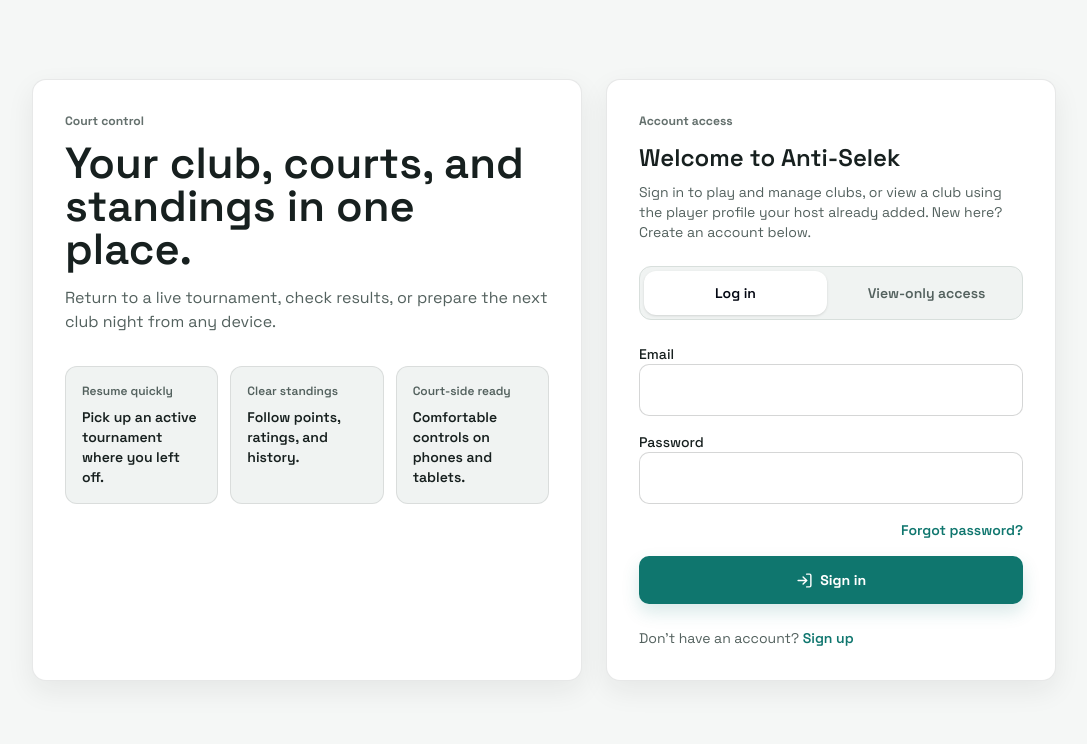
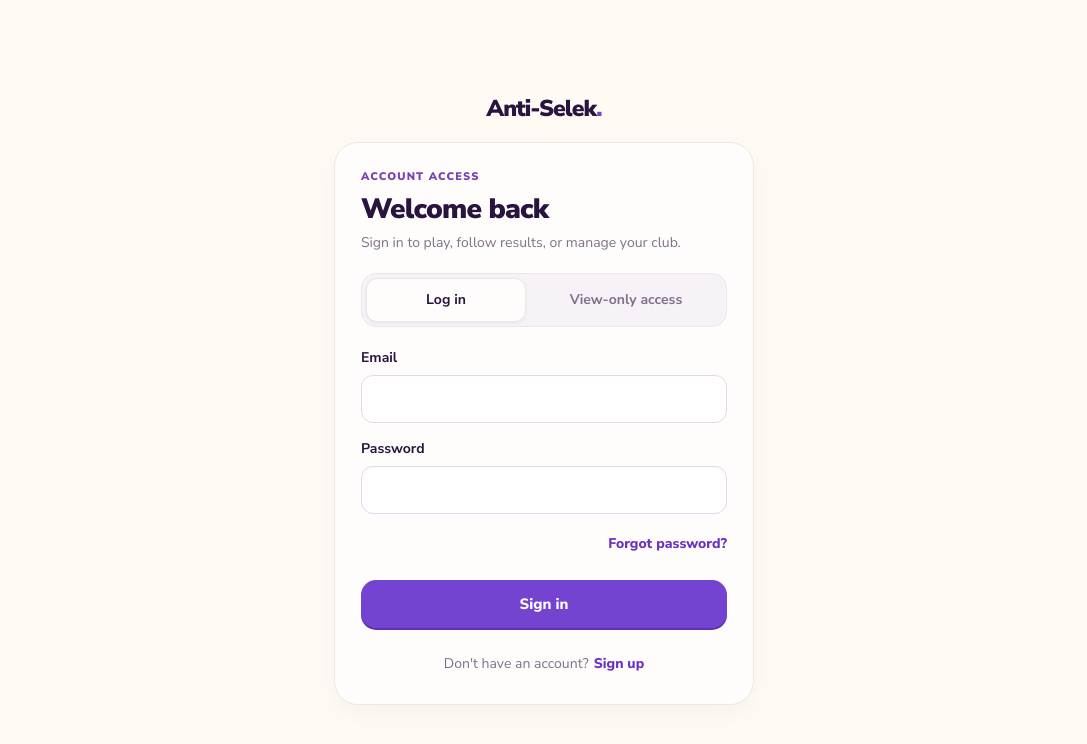
Before and after one commit to luqkiiim/anti-selek, a Next.js app: page /signin in a window 1280 px wide. Shown: the top 744 px of the page, without its empty margins (96-1183 px from the left). Built offline with nearby package versions, Linux system fonts and the light colour scheme.

Commit message:
Style sign-in to match PrototypeApp

```diff
--- a/src/app/signin/page.tsx
+++ b/src/app/signin/page.tsx
@@ -4,7 +4,6 @@
 import { Suspense, useState } from "react";
 import { getSession, signIn } from "next-auth/react";
 import { useRouter, useSearchParams } from "next/navigation";
-import { LogIn } from "lucide-react";
 
 import { FlashMessage } from "@/components/ui/chrome";
 import {
@@ -12,6 +11,12 @@
   resolveQuickAccessCallbackUrl,
   withCallbackUrl,
 } from "@/lib/authCallback";
+import "@fontsource/nunito-sans/400.css";
+import "@fontsource/nunito-sans/600.css";
+import "@fontsource/nunito-sans/700.css";
+import "@fontsource/nunito-sans/800.css";
+import "@fontsource/nunito-sans/900.css";
+import styles from "./signin.module.css";
 
 type AccessMode = "account" | "quick";
 
@@ -103,21 +108,25 @@
   };
 
   return (
-    <main className="app-page flex items-center justify-center px-4 py-10">
-      <div className="w-full max-w-5xl">
-        <div className="grid gap-6 lg:grid-cols-[1.1fr_0.9fr]">
-          <section className="app-panel order-1 px-6 py-8 sm:px-8 lg:order-2">
-            <p className="app-eyebrow">Account access</p>
-            <h1 className="mt-3 text-2xl font-semibold text-gray-900">
-              Welcome to Anti-Selek
+    <main className={styles.page}>
+      <div className={styles.shell}>
+        <div className={styles.brand} aria-label="Anti-Selek">
+          Anti-Selek<span aria-hidden="true">.</span>
+        </div>
+
+        <section className={styles.panel} aria-labelledby="signin-title">
+          <header className={styles.intro}>
+            <p className={styles.eyebrow}>ACCOUNT ACCESS</p>
+            <h1 className={styles.title} id="signin-title">
+              Welcome back
             </h1>
-            <p className="mt-2 text-sm text-gray-600">
-              Sign in to play and manage clubs, or view a club using the player
-              profile your host already added. New here? Create an account below.
+            <p className={styles.subtitle}>
+              Sign in to play, follow results, or manage your club.
             </p>
+          </header>
 
           <div
-              className="mt-6 grid grid-cols-2 gap-2 rounded-2xl border border-gray-200 bg-gray-50 p-1"
+            className={styles.modeSwitch}
             role="group"
             aria-label="Access method"
           >
@@ -125,10 +134,8 @@
               type="button"
               aria-pressed={accessMode === "account"}
               onClick={() => selectAccessMode("account")}
-                className={`min-h-11 rounded-xl px-3 py-2 text-sm font-semibold transition ${
-                  accessMode === "account"
-                    ? "bg-white text-gray-950 shadow-sm"
-                    : "text-gray-600 hover:bg-white/70"
+              className={`${styles.modeButton} ${
+                accessMode === "account" ? styles.modeButtonSelected : ""
               }`}
             >
               Log in
@@ -137,17 +144,16 @@
               type="button"
               aria-pressed={accessMode === "quick"}
               onClick={() => selectAccessMode("quick")}
-                className={`min-h-11 rounded-xl px-3 py-2 text-sm font-semibold transition ${
-                  accessMode === "quick"
-                    ? "bg-white text-gray-950 shadow-sm"
-                    : "text-gray-600 hover:bg-white/70"
+              className={`${styles.modeButton} ${
+                accessMode === "quick" ? styles.modeButtonSelected : ""
               }`}
             >
               View-only access
             </button>
           </div>
 
-            <div className="mt-6 space-y-4">
+          {registered || passwordReset || error ? (
+            <div className={styles.messages}>
               {registered ? (
                 <FlashMessage tone="success">
                   Account created. Please sign in.
@@ -164,14 +170,15 @@
                 </FlashMessage>
               ) : null}
             </div>
+          ) : null}
 
           {accessMode === "account" ? (
             <form
               onSubmit={handleSubmit}
               aria-busy={loading}
-                className="mt-6 space-y-4"
+              className={styles.form}
             >
-                <label className="block space-y-2 text-sm font-medium text-gray-900">
+              <label className={styles.fieldLabel}>
                 <span>Email</span>
                 <input
                   type="email"
@@ -180,14 +187,14 @@
                     setEmail(event.target.value);
                     setError("");
                   }}
-                    className="field"
+                  className={styles.field}
                   autoComplete="email"
                   disabled={loading}
                   required
                 />
               </label>
 
-                <label className="block space-y-2 text-sm font-medium text-gray-900">
+              <label className={styles.fieldLabel}>
                 <span>Password</span>
                 <input
                   type="password"
@@ -196,18 +203,15 @@
                     setPassword(event.target.value);
                     setError("");
                   }}
-                    className="field"
+                  className={styles.field}
                   autoComplete="current-password"
                   disabled={loading}
                   required
                 />
               </label>
 
-                <div className="flex justify-end">
-                  <Link
-                    href="/forgot-password"
-                    className="text-sm font-semibold text-blue-600 hover:underline"
-                  >
+              <div className={styles.forgotRow}>
+                <Link href="/forgot-password" className={styles.link}>
                   Forgot password?
                 </Link>
               </div>
@@ -215,26 +219,29 @@
               <button
                 type="submit"
                 disabled={loading}
-                  className="app-button-primary w-full"
+                className={styles.primaryButton}
               >
-                  <LogIn aria-hidden="true" size={17} />
                 {loading ? "Signing in..." : "Sign in"}
               </button>
             </form>
           ) : (
-              <div className="mt-6 space-y-4">
-                <FlashMessage tone="warning">
-                  View-only access needs no password and is tied to one club profile. You
-                  can follow tournaments and standings, but you cannot join
-                  clubs, submit scores, or manage a club.
-                </FlashMessage>
+            <div className={styles.quickAccess}>
+              <p className={styles.quickNote}>
+                View-only access needs no password and is tied to one club
+                profile. You can follow tournaments and standings, but you
+                cannot join clubs, submit scores, or manage a club.
+              </p>
+              <p className={styles.quickInstructions}>
+                Use the club and player names your host registered. Ask your
+                host for the spelling if you are unsure. To submit scores or
+                join another club, create an account.
+              </p>
               <form
                 onSubmit={handleQuickAccessSubmit}
                 aria-busy={quickLoading}
-                  className="space-y-4"
+                className={styles.form}
               >
-                  <p className="text-sm leading-6 text-gray-600">Use the club and player names your host registered. Ask your host for the spelling if you are unsure. To submit scores or join another club, create an account.</p>
-                <label className="block space-y-2 text-sm font-medium text-gray-900">
+                <label className={styles.fieldLabel}>
                   <span>Club name</span>
                   <input
                     type="text"
@@ -243,14 +250,14 @@
                       setClubName(event.target.value);
                       setError("");
                     }}
-                      className="field"
+                    className={styles.field}
                     autoComplete="organization"
                     disabled={quickLoading}
                     required
                   />
                 </label>
 
-                  <label className="block space-y-2 text-sm font-medium text-gray-900">
+                <label className={styles.fieldLabel}>
                   <span>Your player name</span>
                   <input
                     type="text"
@@ -259,7 +266,7 @@
                       setPlayerName(event.target.value);
                       setError("");
                     }}
-                      className="field"
+                    className={styles.field}
                     autoComplete="name"
                     disabled={quickLoading}
                     required
@@ -271,60 +278,21 @@
                   disabled={
                     quickLoading || !clubName.trim() || !playerName.trim()
                   }
-                    className="app-button-primary w-full"
+                  className={styles.primaryButton}
                 >
-                    <LogIn aria-hidden="true" size={17} />
                   {quickLoading ? "Entering..." : "Enter club"}
                 </button>
               </form>
             </div>
           )}
 
-            <p className="mt-6 text-sm text-gray-600">
-              Don&apos;t have an account?{" "}
-              <Link
-                href={signupHref}
-                className="font-semibold text-blue-600 hover:underline"
-              >
+          <p className={styles.footer}>
+            <span>Don&apos;t have an account?</span>
+            <Link href={signupHref} className={styles.link}>
               Sign up
             </Link>
           </p>
         </section>
-
-          <section className="app-panel order-2 relative overflow-hidden px-6 py-8 sm:px-8 lg:order-1">
-            <div className="relative">
-              <p className="app-eyebrow">Court control</p>
-              <h2 className="mt-3 app-title text-gray-900">
-                Your club, courts, and standings in one place.
-              </h2>
-              <p className="mt-4 max-w-xl text-sm text-gray-600 sm:text-base">
-                Return to a live tournament, check results, or prepare the next
-                club night from any device.
-              </p>
-
-              <div className="mt-8 grid gap-3 sm:grid-cols-3">
-                <div className="app-panel-muted p-4">
-                  <p className="text-xs font-semibold text-gray-600">Resume quickly</p>
-                  <p className="mt-2 text-sm font-semibold text-gray-900">
-                    Pick up an active tournament where you left off.
-                  </p>
-                </div>
-                <div className="app-panel-muted p-4">
-                  <p className="text-xs font-semibold text-gray-600">Clear standings</p>
-                  <p className="mt-2 text-sm font-semibold text-gray-900">
-                    Follow points, ratings, and history.
-                  </p>
-                </div>
-                <div className="app-panel-muted p-4">
-                  <p className="text-xs font-semibold text-gray-600">Court-side ready</p>
-                  <p className="mt-2 text-sm font-semibold text-gray-900">
-                    Comfortable controls on phones and tablets.
-                  </p>
-                </div>
-              </div>
-            </div>
-          </section>
-        </div>
       </div>
     </main>
   );
@@ -334,11 +302,16 @@
   return (
     <Suspense
       fallback={
-        <div className="app-page flex items-center justify-center px-6">
-          <div className="app-panel px-8 py-8">
-            <p className="app-eyebrow">Loading sign in</p>
+        <main className={styles.page}>
+          <div className={styles.shell}>
+            <div className={styles.brand} aria-label="Anti-Selek">
+              Anti-Selek<span aria-hidden="true">.</span>
+            </div>
+            <div className={styles.loadingPanel} role="status">
+              Loading sign in…
             </div>
           </div>
+        </main>
       }
     >
       <SigninForm />
--- /dev/null
+++ b/src/app/signin/signin.module.css
@@ -0,0 +1,318 @@
+.page {
+  box-sizing: border-box;
+  display: flex;
+  min-height: 100vh;
+  min-height: 100svh;
+  min-height: 100dvh;
+  align-items: center;
+  justify-content: center;
+  padding: calc(24px + env(safe-area-inset-top, 0px)) 20px
+    calc(24px + env(safe-area-inset-bottom, 0px));
+  background: #fffaf3;
+  color: #291440;
+  font-family: "Nunito Sans", sans-serif;
+}
+
+.shell {
+  width: min(100%, 420px);
+}
+
+.brand {
+  margin: 0 0 20px;
+  color: #291440;
+  font-size: 23px;
+  font-weight: 900;
+  letter-spacing: -1px;
+  line-height: 1.2;
+  text-align: center;
+}
+
+.brand span {
+  color: #7040cf;
+}
+
+.panel,
+.loadingPanel {
+  box-sizing: border-box;
+  border: 1px solid #eee7e5;
+  border-radius: 24px;
+  background: #fffdfb;
+  box-shadow: 0 8px 24px rgb(41 20 64 / 4%);
+}
+
+.panel {
+  padding: 26px;
+}
+
+.loadingPanel {
+  padding: 28px 26px;
+  color: #80718b;
+  font-size: 14px;
+  font-weight: 700;
+  text-align: center;
+}
+
+.intro {
+  margin: 0 0 20px;
+}
+
+.eyebrow {
+  margin: 0 0 7px;
+  color: #7743b7;
+  font-size: 11px;
+  font-weight: 900;
+  letter-spacing: 1.15px;
+}
+
+.title {
+  margin: 0;
+  color: #291440;
+  font-size: 28px;
+  font-weight: 900;
+  letter-spacing: -0.8px;
+  line-height: 1.16;
+}
+
+.subtitle {
+  margin: 7px 0 0;
+  color: #80718b;
+  font-size: 14px;
+  line-height: 1.5;
+}
+
+.modeSwitch {
+  display: grid;
+  grid-template-columns: 1fr 1.2fr;
+  gap: 4px;
+  margin: 0 0 20px;
+  padding: 4px;
+  border: 1px solid #eee7e5;
+  border-radius: 15px;
+  background: #f7f2f8;
+}
+
+.modeButton {
+  min-width: 0;
+  min-height: 44px;
+  padding: 9px 8px;
+  border: 1px solid transparent;
+  border-radius: 11px;
+  background: transparent;
+  color: #80718b;
+  cursor: pointer;
+  font: 700 14px/1.2 "Nunito Sans", sans-serif;
+  transition:
+    background-color 0.15s ease,
+    color 0.15s ease,
+    border-color 0.15s ease;
+}
+
+.modeButton:hover {
+  color: #472567;
+}
+
+.modeButtonSelected {
+  border-color: #eee7e5;
+  background: #fffdfb;
+  color: #291440;
+  box-shadow: 0 1px 3px rgb(41 20 64 / 7%);
+}
+
+.modeButton:focus-visible,
+.primaryButton:focus-visible,
+.link:focus-visible {
+  outline: 3px solid #aa83ed;
+  outline-offset: 2px;
+}
+
+.messages {
+  display: grid;
+  gap: 8px;
+  margin: -4px 0 16px;
+}
+
+.messages :global(.app-alert) {
+  padding: 11px 13px;
+  border-radius: 12px;
+  font-family: "Nunito Sans", sans-serif;
+  font-size: 13px;
+  line-height: 1.45;
+}
+
+.messages :global(.app-alert-success) {
+  border-color: #d9eadb;
+  background: #edf7ed;
+  color: #426c4c;
+}
+
+.messages :global(.app-alert-error) {
+  border-color: #f0d9de;
+  background: #fff0f2;
+  color: #a32946;
+}
+
+.messages :global(.app-alert-warning) {
+  border-color: #efe2d2;
+  background: #fbf3e8;
+  color: #85613b;
+}
+
+.form {
+  display: grid;
+  gap: 15px;
+}
+
+.fieldLabel {
+  display: grid;
+  gap: 7px;
+  color: #291440;
+  font-size: 14px;
+  font-weight: 700;
+}
+
+.field {
+  box-sizing: border-box;
+  width: 100%;
+  min-height: 48px;
+  padding: 11px 13px;
+  border: 1px solid #e1d7e8;
+  border-radius: 12px;
+  background: #fff;
+  color: #291440;
+  font: 400 16px/1.5 "Nunito Sans", sans-serif;
+  outline: none;
+  transition:
+    border-color 0.15s ease,
+    box-shadow 0.15s ease;
+}
+
+.field:focus {
+  border-color: #9c77d2;
+  box-shadow: 0 0 0 3px rgb(170 131 237 / 22%);
+}
+
+.field:disabled {
+  background: #f7f2f8;
+  color: #80718b;
+}
+
+.forgotRow {
+  display: flex;
+  justify-content: flex-end;
+  margin-top: -8px;
+}
+
+.link {
+  display: inline-flex;
+  min-height: 44px;
+  align-items: center;
+  color: #6930c3;
+  font-size: 14px;
+  font-weight: 800;
+  text-decoration: none;
+}
+
+.link:hover {
+  text-decoration: underline;
+  text-underline-offset: 3px;
+}
+
+.primaryButton {
+  display: flex;
+  width: 100%;
+  min-height: 48px;
+  align-items: center;
+  justify-content: center;
+  padding: 12px 16px;
+  border: 0;
+  border-radius: 15px;
+  background: #7443cf;
+  box-shadow: 0 2px 0 #5f31b4;
+  color: #fff;
+  cursor: pointer;
+  font: 800 15px/1.3 "Nunito Sans", sans-serif;
+  transition:
+    transform 0.12s ease,
+    background-color 0.12s ease,
+    box-shadow 0.12s ease;
+}
+
+.primaryButton:hover:not(:disabled) {
+  background: #6939c2;
+}
+
+.primaryButton:active:not(:disabled) {
+  transform: translateY(1px);
+  box-shadow: 0 1px 0 #5f31b4;
+}
+
+.primaryButton:disabled {
+  opacity: 0.55;
+  cursor: default;
+}
+
+.quickAccess {
+  display: grid;
+  gap: 12px;
+}
+
+.quickNote {
+  margin: -4px 0 0;
+  padding: 12px 13px;
+  border: 1px solid #eee2d7;
+  border-radius: 13px;
+  background: #fbf4eb;
+  color: #765d47;
+  font-size: 13px;
+  line-height: 1.5;
+}
+
+.quickInstructions {
+  margin: 0 0 2px;
+  color: #80718b;
+  font-size: 13px;
+  line-height: 1.5;
+}
+
+.footer {
+  display: flex;
+  min-height: 44px;
+  align-items: center;
+  justify-content: center;
+  gap: 5px;
+  margin: 14px 0 -8px;
+  flex-wrap: wrap;
+  color: #80718b;
+  font-size: 14px;
+  line-height: 1.4;
+  text-align: center;
+}
+
+@media (max-height: 700px) {
+  .page {
+    align-items: flex-start;
+  }
+}
+
+@media (max-width: 380px) {
+  .page {
+    padding-right: 14px;
+    padding-left: 14px;
+  }
+
+  .panel {
+    padding: 22px 20px;
+  }
+
+  .modeButton {
+    font-size: 13px;
+  }
+}
+
+@media (prefers-reduced-motion: reduce) {
+  .modeButton,
+  .field,
+  .primaryButton {
+    transition: none;
+  }
+}
```
Also changed, not shown: 1 other file (tests, documents, lock files or other folders). Lines whose indentation alone changed are shown as unchanged.
